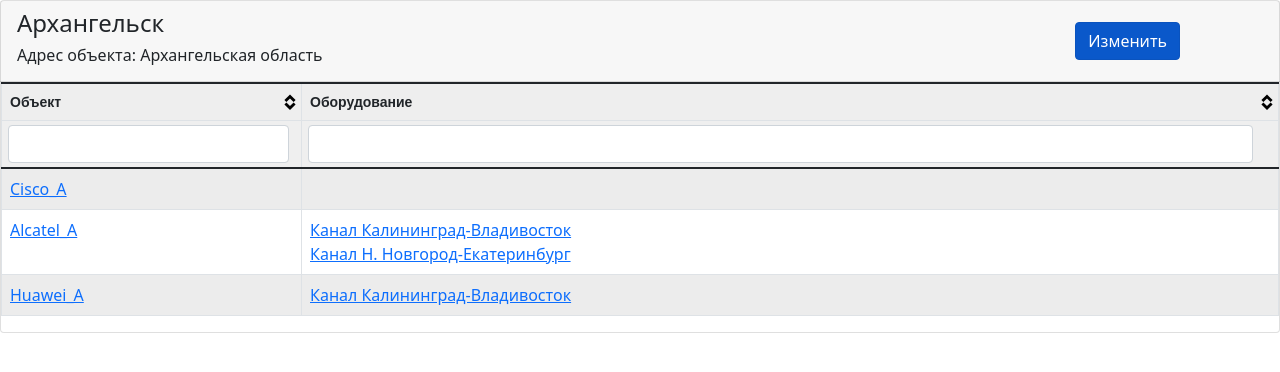
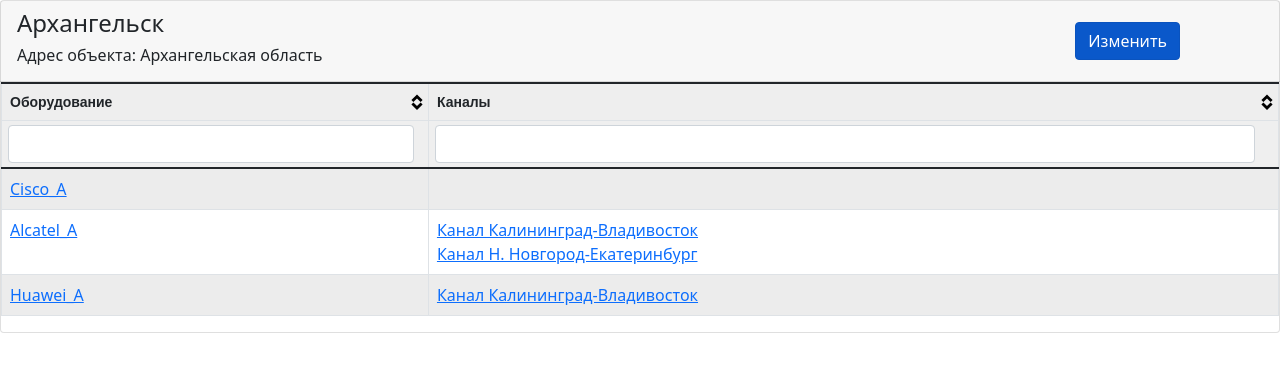
Before and after one commit to dioptrium/challel_scheme, a Django app: page /scheme/64/location_detail_view in a window 1280 px wide. Shown: the part 56-428 px from the top of the page. Run offline with Django 4.2, Linux system fonts and the light colour scheme; a user stored in the database is signed in; data comes from the database, SQL or seed files in the repository; both versions use the stored data as it was after the commit; some libraries are stand-ins or nearby versions.

Commit message:
version 1.2

```diff
--- a/base/main/views.py
+++ b/base/main/views.py
@@ -15,7 +15,7 @@ def loginPage(request):
             user = authenticate(request, username=username, password=password)
             if user is not None:
                 login(request, user)
-                return redirect ('main_page')
+                return redirect ('url_channels')
             else:
                 messages.info(request, 'Имя или пароль неверны')
 
--- a/base/scheme/templates/scheme/location_detail_view.html
+++ b/base/scheme/templates/scheme/location_detail_view.html
@@ -16,8 +16,8 @@
     </div>
         <table id='tblData'>
             <thead>
-                <th>Объект</th>
                 <th>Оборудование</th>
+                <th>Каналы</th>
             </thead>
             <tbody>
                 {%for loc in location_detail.locationcon.all%}
```
Also changed, not shown: base/db.sqlite3.
